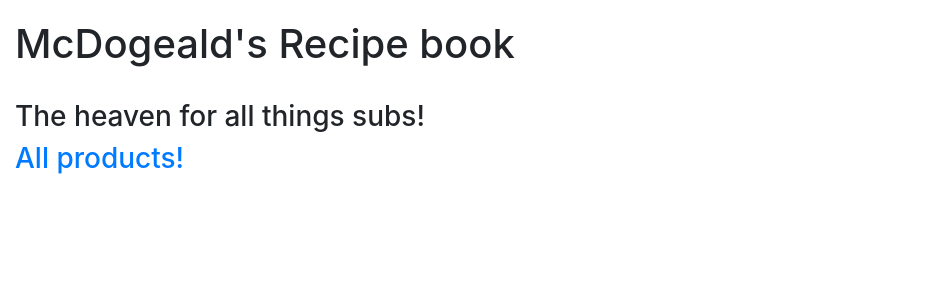
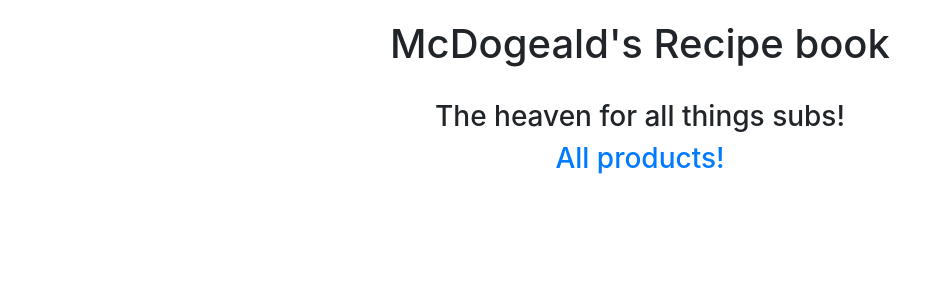
Before and after one commit to aaaaaaaaaaaaaaaaaaaaaaaaaaaaaaaaaaaaa4/McDogealds-Recipe-book, a Django app: page / in a window 1280 px wide. Shown: the top 300 px of the page, without its empty margins (0-937 px from the left). Run offline with Django 3.2, Linux system fonts and the light colour scheme; some libraries are stand-ins or nearby versions.

Commit message:
Centered the web application

```diff
--- a/subs/static/style.css
+++ b/subs/static/style.css
@@ -6,6 +6,9 @@
   font-family: arial;
   height: 600px;
   margin: auto;
+}
+::-webkit-scrollbar {
+    display: none;
 }
 
 .price {
--- a/subs/templates/site/layout.html
+++ b/subs/templates/site/layout.html
@@ -11,11 +11,11 @@
         <link href="{% static 'style.css' %}" rel="stylesheet">
     </head>
     <body>
-            <div class="main col-lg-10 col-md-9">
+              <center>
               <h1>McDogeald's Recipe book</h1>
                 {% block body %}
                 {% endblock %}
-            </div>
+              </center>
 
     </body>
 </html>
--- a/subs/templates/site/recipe.html
+++ b/subs/templates/site/recipe.html
@@ -5,8 +5,8 @@
 {% endblock %}
 
 {% block body %}
+    <br>
     <h3>Recipe for {{ item.thing }}</h3>
-    <br>
     <div class="things">
       {% for thing in theitems %}
       <div class="card" onClick="location.replace('/things/{{ thing.ide }}')">
--- a/subs/templates/site/tools.html
+++ b/subs/templates/site/tools.html
@@ -7,6 +7,7 @@
 {% block body %}
     <h3>Recipe for {{ item.thing }}</h3>
     <br>
+
     <div class="things">
       {% for thing in theitems %}
       <div class="card" onClick="location.replace('/things/{{ thing.ide }}')">
```
